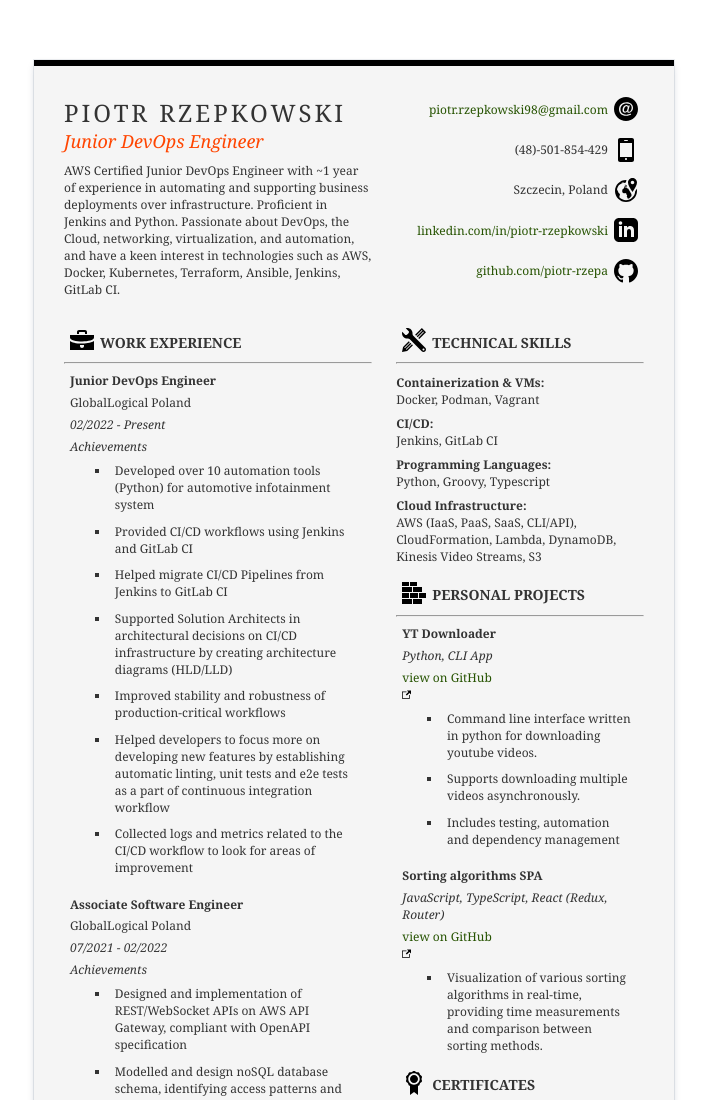
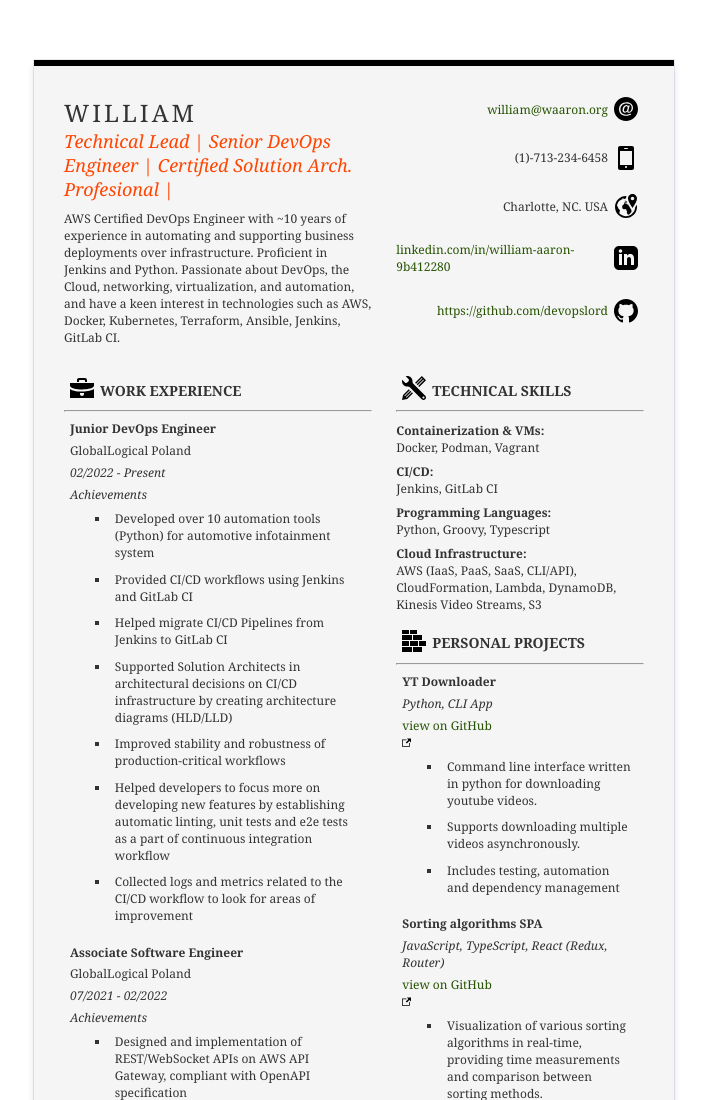
Before and after one commit to devopslord/waaron, a website: page src/frontend/index.html in a window 1280 px wide. Shown: the top 1100 px of the page, without its empty margins (286-993 px from the left). Drawn offline with Linux system fonts and the light colour scheme; no server answers.

Commit message:
Edited the name info

```diff
--- a/src/frontend/index.html
+++ b/src/frontend/index.html
@@ -9,19 +9,20 @@
       name="description"
       content="Page displaying a resume, which is part of Cloud Resume Challenge"
     />
-    <title>Piotr Rzepkowski | DevOps & Cloud Engineer | przepkresume.com</title>
+    <title>William | DevOps & Cloud Engineer | waaron.org</title>
   </head>
 
   <body>
+
     <div class="container">
       <div class="summary">
         <div class="summary__headline">
-          <h2 class="text--uppercase font--georgia">Piotr Rzepkowski</h2>
-          <h3 class="text-uppercase">Junior DevOps Engineer</h3>
+          <h2 class="text--uppercase font--georgia">William </h2>
+          <h3 class="text-uppercase">  Technical Lead | Senior DevOps Engineer | Certified Solution Arch. Profesional | </h3>
         </div>
         <div class="summary__description">
           <p>
-            AWS Certified Junior DevOps Engineer with ~1 year of experience in
+            AWS Certified DevOps Engineer with ~10 years of experience in
             automating and supporting business deployments over infrastructure.
             Proficient in Jenkins and Python. Passionate about DevOps, the
             Cloud, networking, virtualization, and automation, and have a keen
@@ -33,30 +34,30 @@
       </div>
       <div class="socials">
         <div class="social__item">
-          <a href="mailto: piotr.rzepkowski98@gmail.com"
-            >piotr.rzepkowski98@gmail.com</a
+          <a href="mailto: william@waaron.org"
+            >william@waaron.org</a
           >
           <img src="assets/mail-icon.svg" alt="mail icon" />
         </div>
         <div class="social__item">
-          <p>(48)-501-854-429</p>
+          <p>(1)-713-234-6458</p>
           <img src="assets/phone-icon.svg" alt="mobile phone icon" />
         </div>
         <div class="social__item">
-          <p>Szczecin, Poland</p>
+          <p>Charlotte, NC. USA</p>
           <img
             src="assets/location-icon.svg"
             alt="Earth globe with pinpointed location icon"
           />
         </div>
         <div class="social__item">
-          <a href="https://www.linkedin.com/in/piotr-rzepkowski-3a704420b/"
-            >linkedin.com/in/piotr-rzepkowski</a
+          <a href="https://www.linkedin.com/in/william-aaron-9b412280/"
+            >linkedin.com/in/william-aaron-9b412280</a
           >
           <img src="assets/linkedin-icon.svg" alt="Linkedin logo icon" />
         </div>
         <div class="social__item">
-          <a href="https://github.com/piotr-rzepa">github.com/piotr-rzepa</a>
+          <a href="https://github.com/devopslord">https://github.com/devopslord</a>
           <img src="assets/github-icon.svg" alt="GitHub logo icon" />
         </div>
       </div>
```
